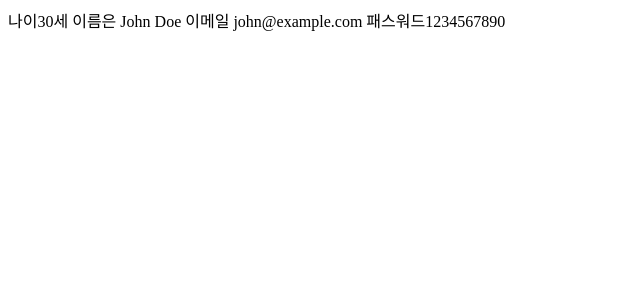
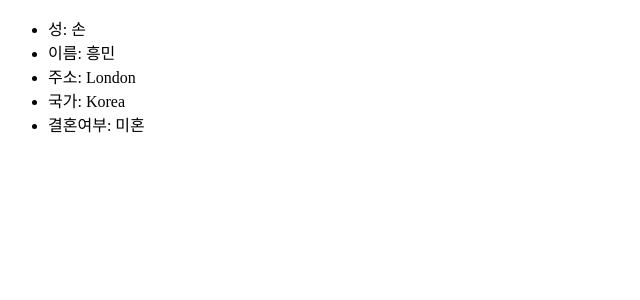
Before and after one commit to parkjaewook1/react20240509, a React (Vite) app: page / in a window 1280 px wide. Shown: the top 300 px of the page, without its empty margins (0-640 px from the left). Built offline with nearby package versions, Linux system fonts and the light colour scheme.

Commit message:
javascript object와 property 연습

```diff
--- a/src/App.jsx
+++ b/src/App.jsx
@@ -1,17 +1,23 @@
 import React from "react";
 
 function App(props) {
-  const obj = {
-    age: 30,
-    name: "John Doe",
-    email: "john@example.com",
-    password: "1234567890",
+  const son = {
+    firstName: "손",
+    lastName: "흥민",
+    address: "London",
+    country: "Korea",
+    married: false,
   };
 
   return (
     <div>
-      나이{obj.age}세 이름은 {obj.name} 이메일 {obj.email} 패스워드
-      {obj.password}
+      <ul>
+        <li>성: {son.firstName}</li>
+        <li>이름: {son.lastName}</li>
+        <li>주소: {son.address}</li>
+        <li>국가: {son.country}</li>
+        <li>결혼여부: {son.married ? "기혼" : "미혼"}</li>
+      </ul>
     </div>
   );
 }
```
